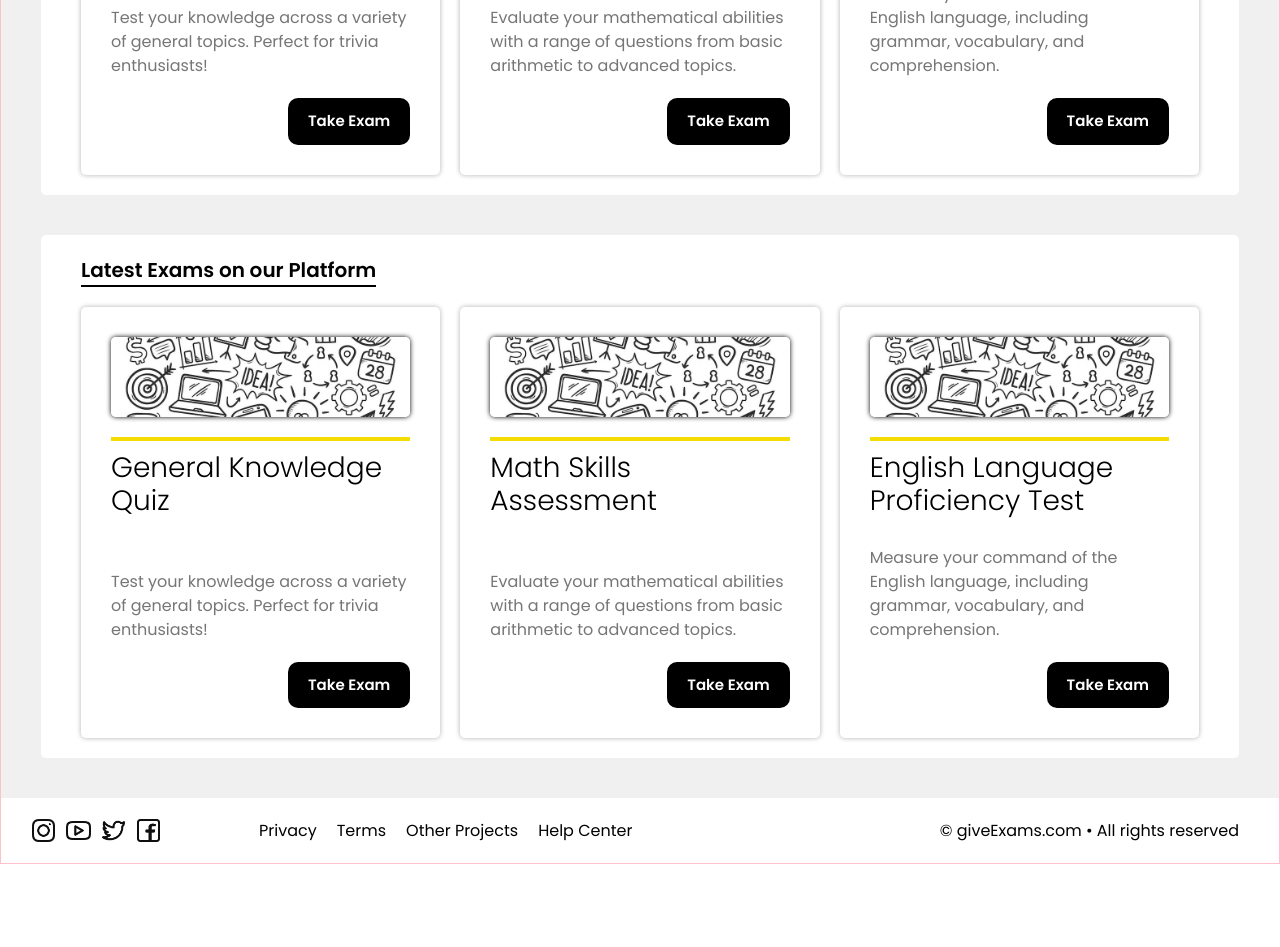
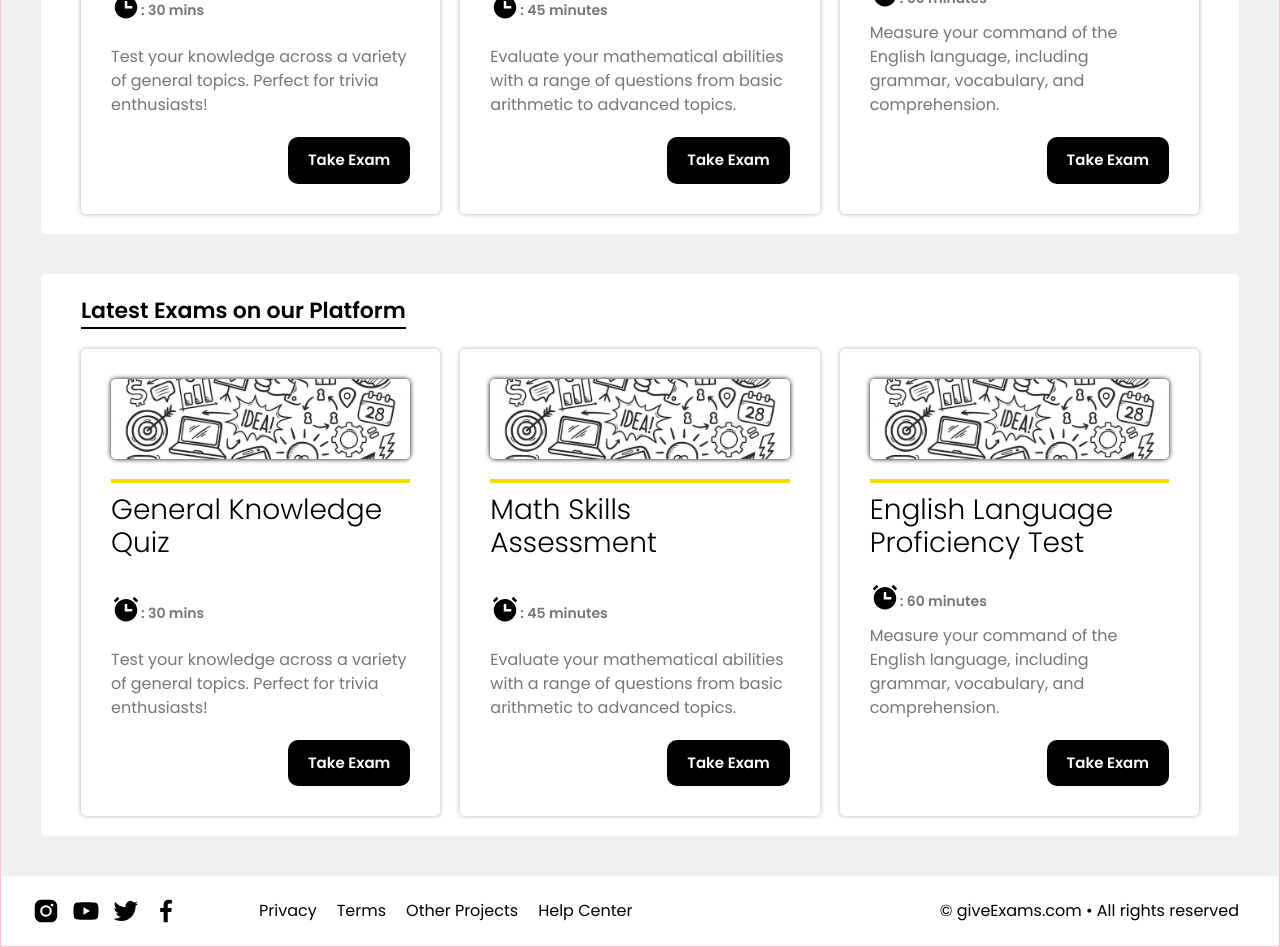
Before and after one commit to ArchitGupta07/exam-platform, a Next.js app: page /dashboard/exams in a window 1280 px wide. Shown: the part 440-1387 px from the top of the page. Before the commit the page ends 1304 px from the top, so only its background shows below. Built offline with nearby package versions, Linux system fonts and the light colour scheme.

Commit message:
modal added and few design changes

```diff
--- a/app/dashboard/about/page.tsx
+++ b/app/dashboard/about/page.tsx
@@ -1,7 +1,22 @@
-import React from "react";
+"use client";
+import Modal from "@/components/modal/modal";
+import React, { useState } from "react";
+// import Modal from "../components/Modal";
 
-const AboutPage = () => {
-  return <div></div>;
-};
+export default function Home() {
+  const [isModalOpen, setIsModalOpen] = useState(false);
 
-export default AboutPage;
+  const toggleModal = () => setIsModalOpen((prev) => !prev);
+
+  return (
+    <div>
+      <h1>Next.js Modal Example</h1>
+      <button onClick={toggleModal}>Open Modal</button>
+
+      <Modal isOpen={isModalOpen} onClose={toggleModal}>
+        <h2>This is a Modal!</h2>
+        <p>You can put any content here, like forms, text, or buttons.</p>
+      </Modal>
+    </div>
+  );
+}
--- a/app/dashboard/exams/page.tsx
+++ b/app/dashboard/exams/page.tsx
@@ -2,6 +2,8 @@ import React from "react";
 import "@/components/exams/exams.scss";
 import ExamCard from "@/components/dashboard/exams-section/examCard/examCard";
 import { Test, testData } from "@/data/examData";
+import Modal from "@/components/modal/modal";
+import Link from "next/link";
 
 const Exams = () => {
   return (
--- a/components/dashboard/exams-section/examCard/examCard.css
+++ b/components/dashboard/exams-section/examCard/examCard.scss
@@ -10,6 +10,38 @@
   border-radius: 5px;
   box-shadow: 0 0 5px #b4afaf;
   /* gap: 4rem; */
+}
+.modal-content {
+  display: flex;
+  flex-direction: column;
+  gap: 2rem;
+
+  h2 {
+    font-size: 2.4rem;
+    font-weight: 600;
+    border-bottom: 2px solid var(--primary-color);
+  }
+  ol {
+    padding: 1rem 2rem;
+    list-style-type: upper-roman;
+    li {
+      font-size: 1.4rem;
+    }
+  }
+  .start-button {
+    align-self: flex-end;
+    // border: 1px solid red;
+    background-color: var(--primary-color);
+    color: #000;
+    font-size: 1.6rem;
+    padding: 0.8rem 1.6rem;
+    border-radius: 5px;
+    font-weight: 600;
+
+    &:hover {
+      box-shadow: 1px 3px 8px 1px rgba(0, 0, 0, 0.2);
+    }
+  }
 }
 
 .exam-card .icon-part {
@@ -50,7 +82,17 @@
   display: flex;
   flex-direction: column;
   justify-content: space-between;
-  gap: 1.8rem;
+
+  gap: 1.2rem;
+}
+
+.exam-card .exam-details .exam-duration {
+  display: flex;
+  font-size: 1.4rem;
+  align-items: flex-end;
+  color: #000;
+  font-weight: 600;
+  color: var(--text-soft);
 }
 
 .exam-card .exam-title {
--- a/components/dashboard/exams-section/examCard/examCard.tsx
+++ b/components/dashboard/exams-section/examCard/examCard.tsx
@@ -1,47 +1,50 @@
+"use client";
 import Image from "next/image";
-import React from "react";
-import "./examCard.css";
+import React, { useState } from "react";
+import "./examCard.scss";
 import { Test } from "@/data/examData";
 import Link from "next/link";
+import { ClockIcon } from "@/components/icons/socialIcons";
+import Modal from "@/components/modal/modal";
+import test from "node:test";
 
 interface ExamCardProps {
   exam: Test;
 }
 
 const ExamCard: React.FC<ExamCardProps> = ({ exam }) => {
-  // {
-  //     id: 5,
-  //     title: "History and Geography Test",
-  //     description: "Assess your knowledge of historical events and geographical locations from around the world.",
-  //     duration: "35 minutes",
-  //     totalQuestions: 50,
-  //     category: "History & Geography",
-  //     difficulty: "Medium",
-  //     image: "https://example.com/images/history-geography-test.jpg",
-  // },
-
+  const [isModalOpen, setIsModalOpen] = useState(false);
+  const toggleModal = () => setIsModalOpen((prev) => !prev);
   return (
     <div className="exam-card">
-      {/* <div className="icon-part">
-        <Image src="/exam-icon.png" alt="exam icon" width={50} height={50} />
-
-        <div className="duration">
-          <Image src="/clock.png" alt="clock img" width={30} height={30} />
-          <span className="exam-duration">{exam.duration}</span>
+      <Modal isOpen={isModalOpen} onClose={toggleModal}>
+        <div className="modal-content">
+          <h2>Instructions</h2>
+          <ol>
+            <li>Read all questions carefully.</li>
+            <li>You have {exam.duration} to complete the exam.</li>
+            <li>Do not refresh the page during the exam.</li>
+            <li>Click "Submit" once you finish the exam.</li>
+          </ol>
+          <Link href="/dashboard/exams/exam_id" className="start-button">
+            Start Exam
+          </Link>
         </div>
-      </div> */}
+      </Modal>
       <div className="exam-card-img">
         <img src="/exam-card-img1.jpg" alt="" />
       </div>
 
       <div className="exam-details">
         <h1 className="exam-title">{exam.title}</h1>
+        <p className="exam-duration">
+          <ClockIcon />: {exam.duration}
+        </p>
         <p className="exam-desc">{exam.description}</p>
       </div>
-      {/* <p className='exam-det'>Duration:- {exam.duration}</p> */}
-      <Link href="/dashboard/exams/exam_id" className="take-exam-btn">
+      <button onClick={toggleModal} className="take-exam-btn">
         Take Exam
-      </Link>
+      </button>
     </div>
   );
 };
--- a/components/exams/exams.scss
+++ b/components/exams/exams.scss
@@ -17,7 +17,7 @@
       gap: 2rem;
 
       .headline {
-        font-size: 2rem;
+        font-size: 2.2rem;
         font-weight: 600;
         border-bottom: 2px solid #000;
         align-self: flex-start;
--- a/components/footer/footer.css
+++ b/components/footer/footer.css
@@ -14,6 +14,10 @@
   /* border: 1px solid black; */
   padding-left: 1rem;
   gap: 1rem;
+}
+
+.footer .social-icons .social-link svg:hover {
+  fill: var(--text-soft);
 }
 
 .footer-nav-links {
--- a/components/footer/footer.tsx
+++ b/components/footer/footer.tsx
@@ -1,34 +1,52 @@
-import Image from 'next/image'
-import Link from 'next/link'
-import React from 'react'
-import "./footer.css"
+import Image from "next/image";
+import Link from "next/link";
+import React from "react";
+import "./footer.css";
+import {
+  FacebookIcon,
+  InstagramIcon,
+  TwitterIcon,
+  YoutubeIcon,
+} from "../icons/socialIcons";
 
 const Footer = () => {
   return (
-    <footer className='footer'>
+    <footer className="footer">
       <div className="container">
         <div className="social-icons">
-          <span className='social-link'><Link href=""><Image src="/insta.png" alt="insta logo" width={25} height={25}/></Link></span>
-          <span className='social-link'><Link href=""><Image src="/yt.png" alt="youtube logo" width={25} height={25}/></Link></span>
-          <span className='social-link'><Link href=""><Image src="/twitter.png" alt="twitter logo" width={25} height={25}/></Link></span>
-          <span className='social-link'><Link href=""><Image src="/fb.png" alt="facebook logo" width={25} height={25}/></Link></span>
-
+          <span className="social-link">
+            <InstagramIcon />
+          </span>
+          <span className="social-link">
+            <YoutubeIcon />
+          </span>
+          <span className="social-link">
+            <TwitterIcon />
+          </span>
+          <span className="social-link">
+            <FacebookIcon />
+          </span>
         </div>
         <div className="footer-nav-links">
-          <span className='footer-link'><Link href="/privacy">Privacy</Link></span>
-          <span className='footer-link'><Link href="/privacy">Terms</Link></span>
-          <span className='footer-link'><Link href="/privacy">Other Projects</Link></span>
-          <span className='footer-link'><Link href="/privacy">Help Center</Link></span>
-
+          <span className="footer-link">
+            <Link href="/privacy">Privacy</Link>
+          </span>
+          <span className="footer-link">
+            <Link href="/privacy">Terms</Link>
+          </span>
+          <span className="footer-link">
+            <Link href="/privacy">Other Projects</Link>
+          </span>
+          <span className="footer-link">
+            <Link href="/privacy">Help Center</Link>
+          </span>
         </div>
         <div className="author-info">
           <h2>&copy; giveExams.com &bull; All rights reserved</h2>
         </div>
       </div>
+    </footer>
+  );
+};
 
-
-    </footer>
-  )
-}
-
-export default Footer
+export default Footer;
--- a/components/icons/socialIcons.tsx
+++ b/components/icons/socialIcons.tsx
@@ -33,3 +33,69 @@ export const LinkedInIcon: React.FC = () => (
     <path d="M9.237 8.855v12.139h3.769v-6.003c0-1.584.298-3.118 2.262-3.118 1.937 0 1.961 1.811 1.961 3.218v5.904H21v-6.657c0-3.27-.704-5.783-4.526-5.783-1.835 0-3.065 1.007-3.568 1.96h-.051v-1.66H9.237zm-6.142 0H6.87v12.139H3.095z"></path>
   </svg>
 );
+
+export const TwitterIcon: React.FC = () => (
+  <svg
+    xmlns="http://www.w3.org/2000/svg"
+    width="30"
+    height="30"
+    viewBox="0 0 24 24"
+  >
+    <path d="M19.633 7.997c.013.175.013.349.013.523 0 5.325-4.053 11.461-11.46 11.461-2.282 0-4.402-.661-6.186-1.809.324.037.636.05.973.05a8.07 8.07 0 0 0 5.001-1.721 4.036 4.036 0 0 1-3.767-2.793c.249.037.499.062.761.062.361 0 .724-.05 1.061-.137a4.027 4.027 0 0 1-3.23-3.953v-.05c.537.299 1.16.486 1.82.511a4.022 4.022 0 0 1-1.796-3.354c0-.748.199-1.434.548-2.032a11.457 11.457 0 0 0 8.306 4.215c-.062-.3-.1-.611-.1-.923a4.026 4.026 0 0 1 4.028-4.028c1.16 0 2.207.486 2.943 1.272a7.957 7.957 0 0 0 2.556-.973 4.02 4.02 0 0 1-1.771 2.22 8.073 8.073 0 0 0 2.319-.624 8.645 8.645 0 0 1-2.019 2.083z"></path>
+  </svg>
+);
+
+export const YoutubeIcon: React.FC = () => (
+  <svg
+    xmlns="http://www.w3.org/2000/svg"
+    width="30"
+    height="30"
+    viewBox="0 0 24 24"
+  >
+    <path d="M21.593 7.203a2.506 2.506 0 0 0-1.762-1.766C18.265 5.007 12 5 12 5s-6.264-.007-7.831.404a2.56 2.56 0 0 0-1.766 1.778c-.413 1.566-.417 4.814-.417 4.814s-.004 3.264.406 4.814c.23.857.905 1.534 1.763 1.765 1.582.43 7.83.437 7.83.437s6.265.007 7.831-.403a2.515 2.515 0 0 0 1.767-1.763c.414-1.565.417-4.812.417-4.812s.02-3.265-.407-4.831zM9.996 15.005l.005-6 5.207 3.005-5.212 2.995z"></path>
+  </svg>
+);
+
+export const InstagramIcon: React.FC = () => (
+  <svg
+    xmlns="http://www.w3.org/2000/svg"
+    width="30"
+    height="30"
+    viewBox="0 0 24 24"
+  >
+    <path d="M20.947 8.305a6.53 6.53 0 0 0-.419-2.216 4.61 4.61 0 0 0-2.633-2.633 6.606 6.606 0 0 0-2.186-.42c-.962-.043-1.267-.055-3.709-.055s-2.755 0-3.71.055a6.606 6.606 0 0 0-2.185.42 4.607 4.607 0 0 0-2.633 2.633 6.554 6.554 0 0 0-.419 2.185c-.043.963-.056 1.268-.056 3.71s0 2.754.056 3.71c.015.748.156 1.486.419 2.187a4.61 4.61 0 0 0 2.634 2.632 6.584 6.584 0 0 0 2.185.45c.963.043 1.268.056 3.71.056s2.755 0 3.71-.056a6.59 6.59 0 0 0 2.186-.419 4.615 4.615 0 0 0 2.633-2.633c.263-.7.404-1.438.419-2.187.043-.962.056-1.267.056-3.71-.002-2.442-.002-2.752-.058-3.709zm-8.953 8.297c-2.554 0-4.623-2.069-4.623-4.623s2.069-4.623 4.623-4.623a4.623 4.623 0 0 1 0 9.246zm4.807-8.339a1.077 1.077 0 0 1-1.078-1.078 1.077 1.077 0 1 1 2.155 0c0 .596-.482 1.078-1.077 1.078z"></path>
+    <circle cx="11.994" cy="11.979" r="3.003"></circle>
+  </svg>
+);
+
+export const ClockIcon: React.FC = () => (
+  <svg
+    xmlns="http://www.w3.org/2000/svg"
+    width="30"
+    height="30"
+    viewBox="0 0 24 24"
+  >
+    <path d="M12 4c-4.878 0-9 4.122-9 9s4.122 9 9 9c4.879 0 9-4.122 9-9s-4.121-9-9-9zm5 10h-6V8h2v4h4v2zm3.292-7.292-3.01-3 1.412-1.417 3.01 3zM5.282 2.294 6.7 3.706l-2.99 3-1.417-1.413z"></path>
+  </svg>
+);
+
+export const SearchIcon: React.FC = () => (
+  <svg
+    xmlns="http://www.w3.org/2000/svg"
+    width="30"
+    height="30"
+    viewBox="0 0 24 24"
+  >
+    <path d="M12 4c-4.878 0-9 4.122-9 9s4.122 9 9 9c4.879 0 9-4.122 9-9s-4.121-9-9-9zm5 10h-6V8h2v4h4v2zm3.292-7.292-3.01-3 1.412-1.417 3.01 3zM5.282 2.294 6.7 3.706l-2.99 3-1.417-1.413z"></path>
+  </svg>
+);
+export const CloseIcon: React.FC = () => (
+  <svg
+    xmlns="http://www.w3.org/2000/svg"
+    width="30"
+    height="30"
+    viewBox="0 0 24 24"
+  >
+    <path d="m16.192 6.344-4.243 4.242-4.242-4.242-1.414 1.414L10.535 12l-4.242 4.242 1.414 1.414 4.242-4.242 4.243 4.242 1.414-1.414L13.364 12l4.242-4.242z"></path>
+  </svg>
+);
--- /dev/null
+++ b/components/modal/modal.scss
@@ -0,0 +1,39 @@
+/* Modal.module.css */
+.overlay {
+  position: fixed;
+  top: 0;
+  left: 0;
+  right: 0;
+  bottom: 0;
+  background: rgba(0, 0, 0, 0.7);
+  display: flex;
+  justify-content: center;
+  align-items: center;
+  z-index: 1000;
+
+  .modal {
+    background: white;
+    padding: 2rem;
+    border-radius: 5px;
+    max-width: 500px;
+    width: 100%;
+    box-shadow: 0 2px 10px rgba(0, 0, 0, 0.3);
+    position: relative;
+    display: grid;
+    grid-template-columns: 1fr;
+    // align-items: center;
+
+    span {
+      //   border: 1px solid red;
+      display: flex;
+      justify-content: flex-end;
+    }
+
+    .content {
+      margin-top: 1rem;
+      //   border: 1px solid black;
+
+
+    }
+  }
+}
--- /dev/null
+++ b/components/modal/modal.tsx
@@ -0,0 +1,28 @@
+import React, { ReactNode } from "react";
+import "@/components/modal/modal.scss";
+import { CloseIcon } from "../icons/socialIcons";
+
+interface ModalProps {
+  isOpen: boolean;
+  onClose: () => void;
+  children: ReactNode;
+}
+
+const Modal: React.FC<ModalProps> = ({ isOpen, onClose, children }) => {
+  if (!isOpen) return null;
+
+  return (
+    <div className="overlay">
+      <div className="modal">
+        <span>
+          <button className="closeButton" onClick={onClose}>
+            <CloseIcon />
+          </button>
+        </span>
+        <div className="content">{children}</div>
+      </div>
+    </div>
+  );
+};
+
+export default Modal;
--- a/components/navbar/navbar.tsx
+++ b/components/navbar/navbar.tsx
@@ -67,10 +67,10 @@ const Navbar = () => {
       </nav>
       <div className="signin-part">
         <Link className="signin-link link" href="/signin">
-          SignIn
+          Sign In
         </Link>
         <Link className="signup-link link" href="../signup">
-          SignUp
+          Sign Up
         </Link>
       </div>
     </header>
```
